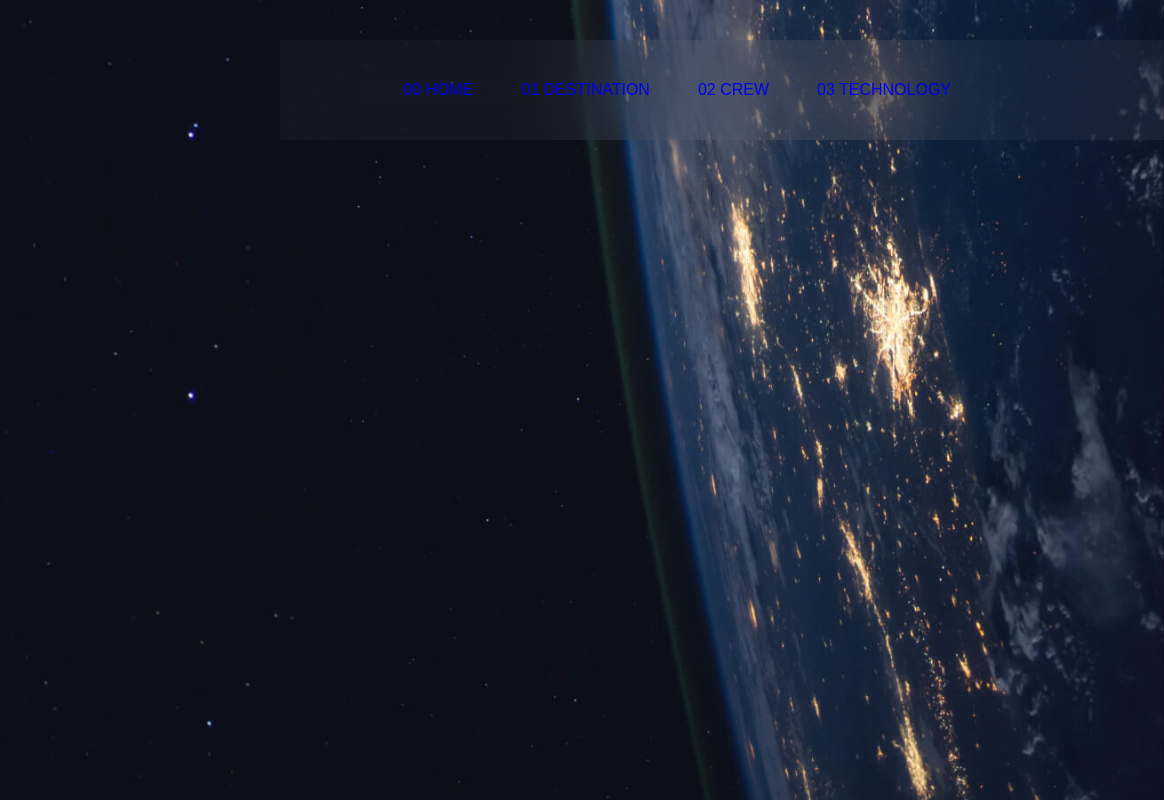
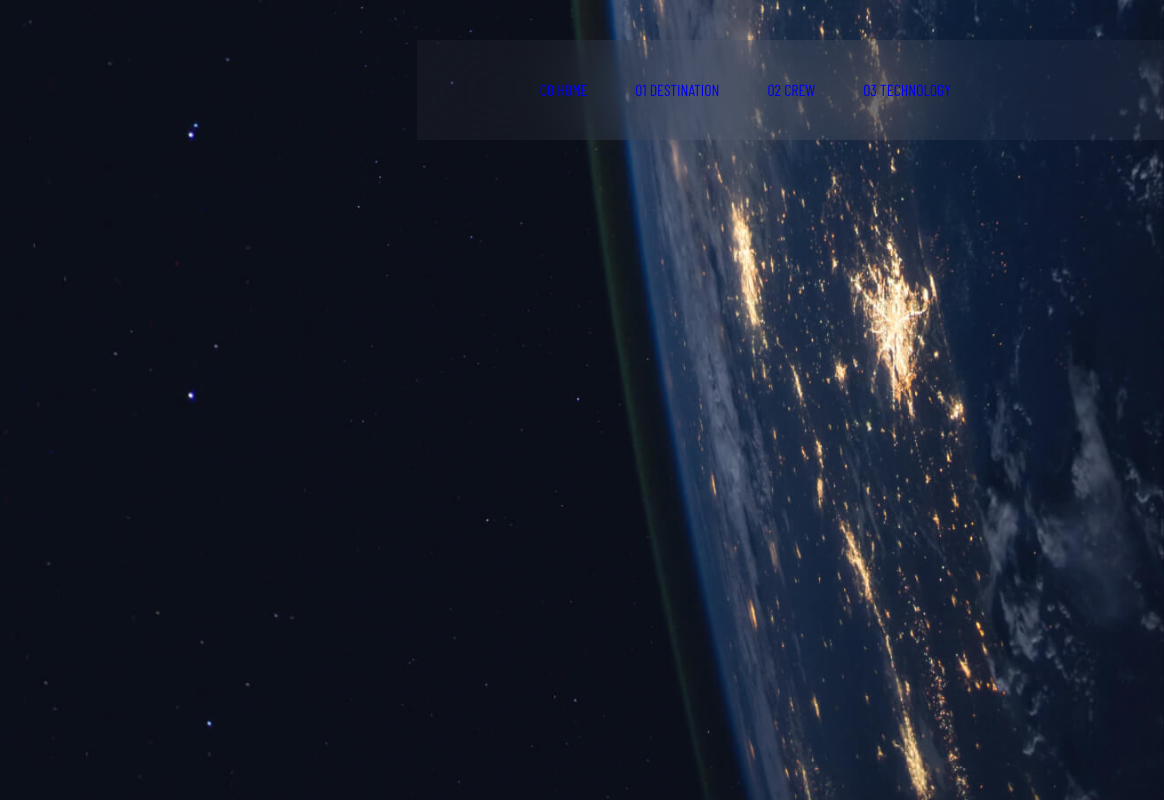
Before and after one commit to sukhrobbeksoatov/space-tourism, a plain HTML site: page index.html in a window 1280 px wide. Shown: the full height of the page, 116-1280 px from the left. Drawn offline with Linux system fonts and the light colour scheme.

Commit message:
add changes

```diff
--- a/scss/_common.scss
+++ b/scss/_common.scss
@@ -37,11 +37,10 @@ img {
 
 body {
   height: 100%;
-  font-family: "Arial", sans-serif;
+  font-family: "Barlow Condensed","Arial", sans-serif;
   font-size: 16px;
   line-height: 1.5;
   color: var(--text-color);
-  background-color: var(--primary-bg-color);
   display: flex;
   flex-direction: column;
 }
```
Also changed, not shown: css/main.css, 1 other file.
